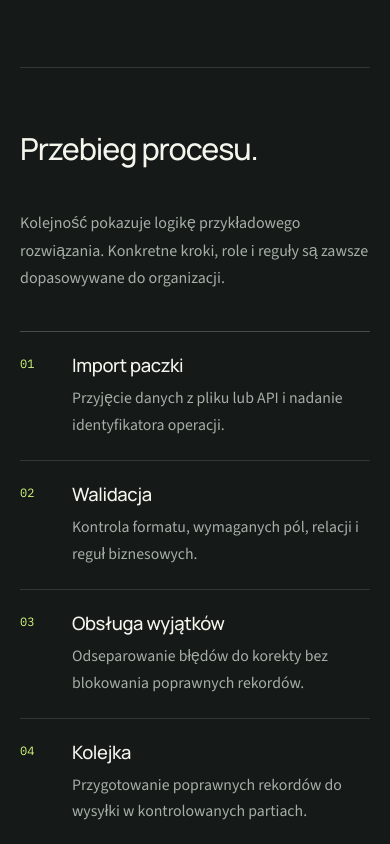
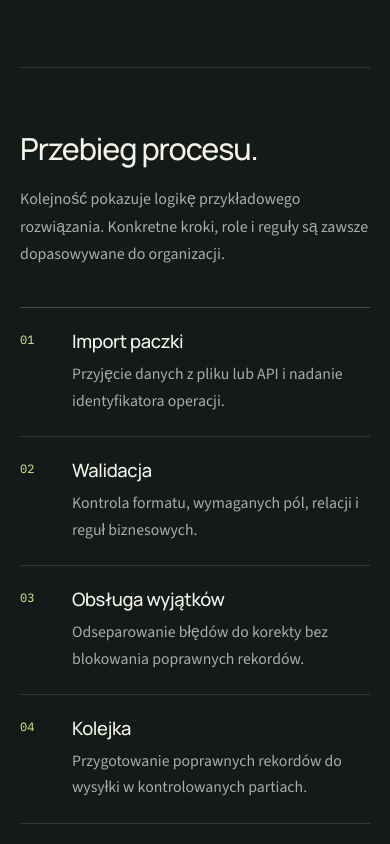
Before and after one commit to radoslawbegej-code/analizeit, a Next.js app in the folder analizeit/: page /realizacje/automatyzacja-procesu-operacyjnego in a window 390 px wide. Shown: the part 1460-2304 px from the top of the page. Built offline with nearby package versions, Linux system fonts and the light colour scheme; no server answers.

Commit message:
Tune process details for tablet layouts

```diff
--- a/analizeit/src/app/realizacje/[slug]/detail.css
+++ b/analizeit/src/app/realizacje/[slug]/detail.css
@@ -329,11 +329,15 @@
 
 @media (max-width: 900px) {
   .process-detail__intro,
-  .process-detail__section-heading,
   .process-detail__integrations,
   .process-detail__outcomes {
     grid-template-columns: 1fr;
     gap: 2.5rem;
+  }
+
+  .process-detail__section-heading {
+    grid-template-columns: 1fr;
+    gap: 1rem;
   }
 
   .process-detail__meta {
```
